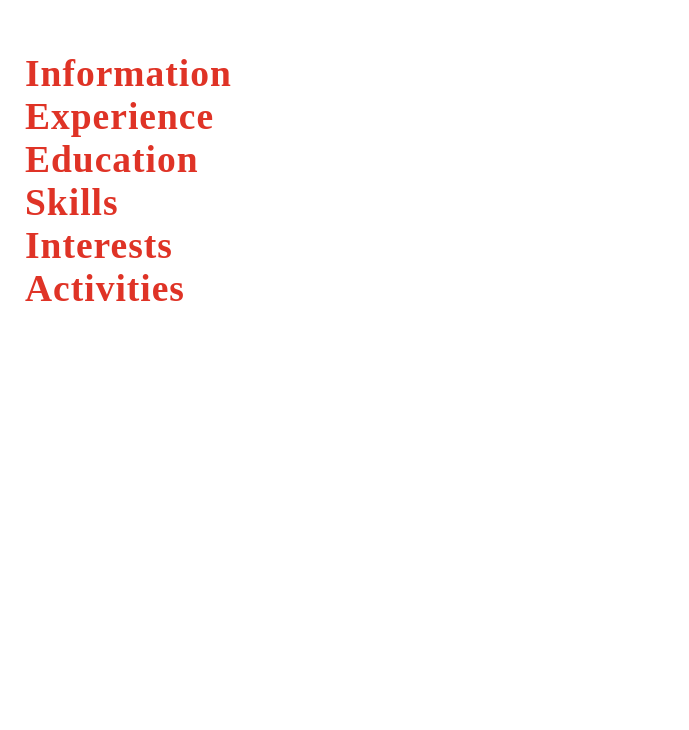
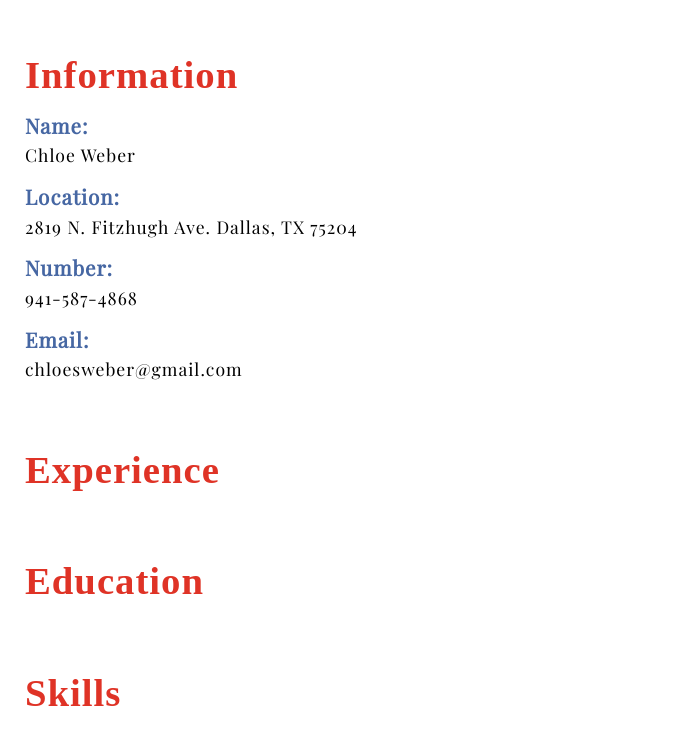
Before and after one commit to chloeweber/project_resume_weber_chloe, a plain HTML site: page index.html in a window 1280 px wide. Shown: the part 690-1420 px from the top of the page, without its empty margins (0-689 px from the left). Before the commit the page ends 1064 px from the top, so only its background shows below. Drawn offline with nearby package versions, Linux system fonts and the light colour scheme; a web font is replaced by a local one.

Commit message:
Add information article contents and style

```diff
--- a/css/main.css
+++ b/css/main.css
@@ -28,7 +28,7 @@ html {
 
 body {
     padding: 0;
-    font-size: 15px;
+    font-size: 1.1em;
     font-family: 'Playfair Display', serif;
     letter-spacing: 1px;
     color: #000000;
@@ -61,6 +61,20 @@ section {
 h2 {
     font-family: sweetpea;
     color: #df3326;
-    font-size: 2.5em;
+    font-size: 2.2em;
+    margin: 7% 0 1.5%;
+}
+
+h3 {
+    color: #4667a3;
     margin: 0;
 }
+
+.information h2 {
+    margin-top: 0;
+    margin-bottom: 1.5%;
+}
+
+.information p {
+    margin: 0.5% 0 1.75%;
+}
--- a/index.html
+++ b/index.html
@@ -29,6 +29,22 @@
             <article class="information">
 
                 <h2>Information</h2>
+
+                <h3>Name:</h3>
+
+                <p>Chloe Weber</p>
+
+                <h3>Location:</h3>
+
+                <p>2819 N. Fitzhugh Ave. Dallas, TX 75204</p>
+
+                <h3>Number:</h3>
+
+                <p>941-587-4868</p>
+
+                <h3>Email:</h3>
+
+                <p>chloesweber@gmail.com</p>
 
             </article>
 
```
